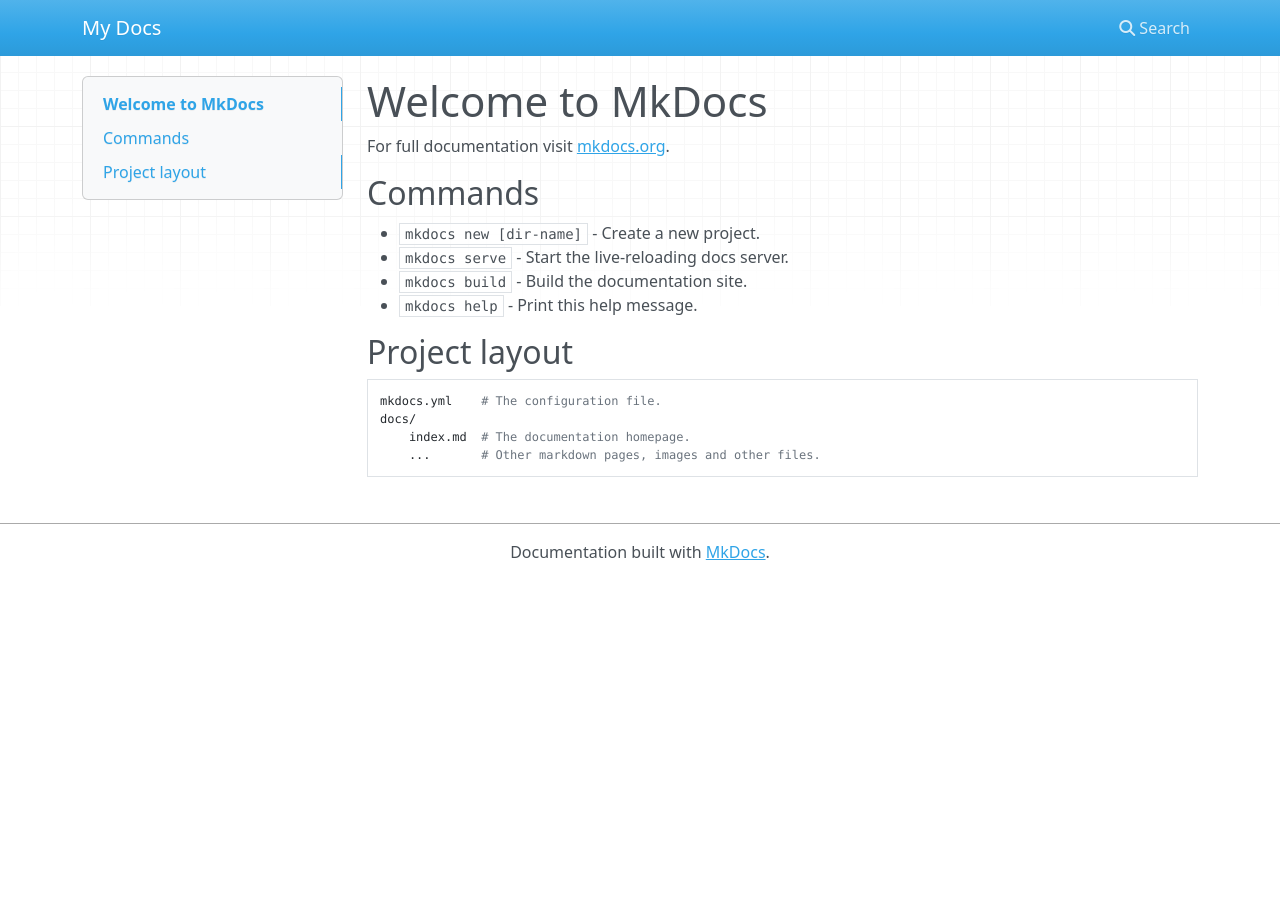
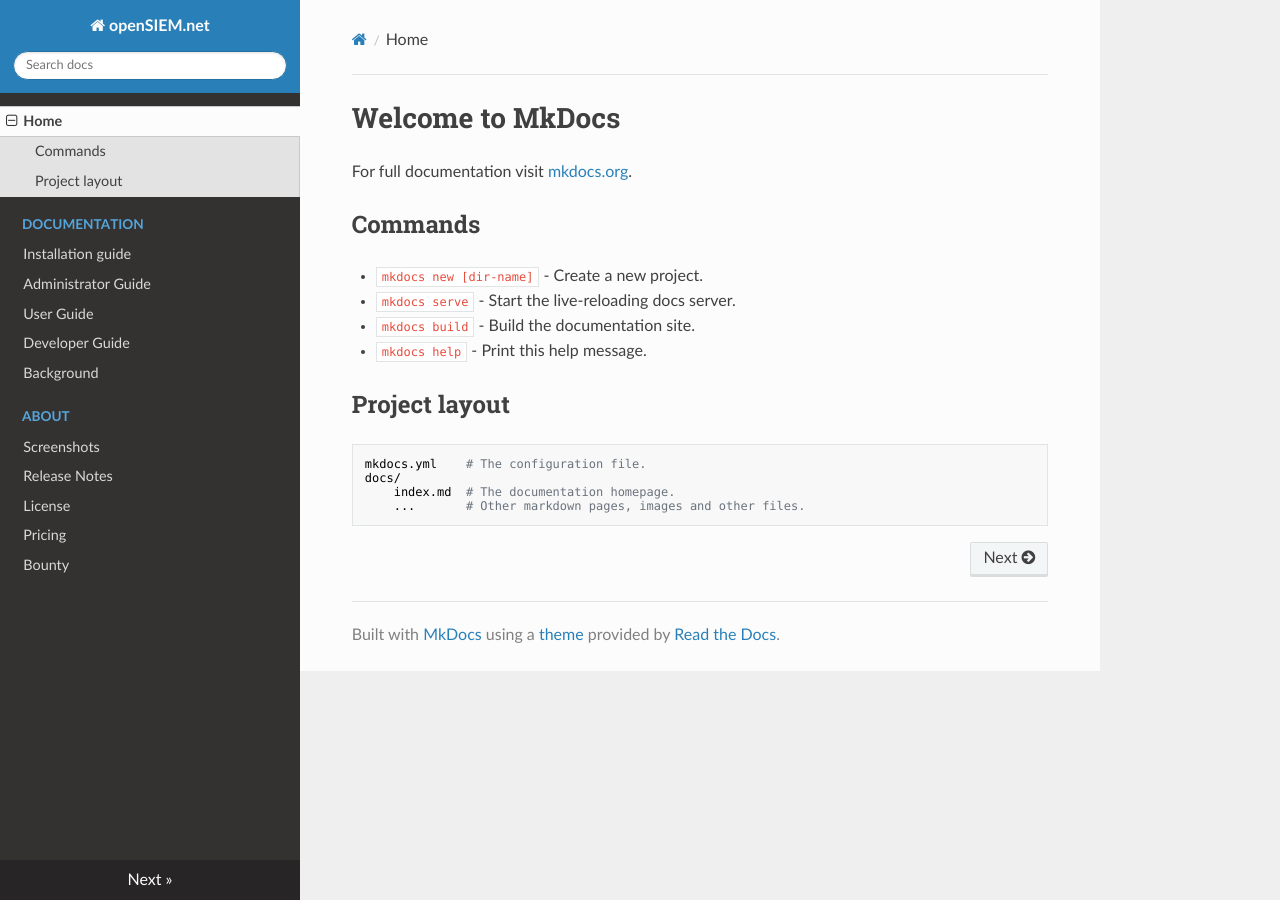
Before and after one commit to opensiem/opensiem.net, an MkDocs documentation site: the page built from docs/index.md, in a window 1280 px wide. Built offline with MkDocs 1.6.1, drawn with Linux system fonts in a browser that asks for light colours; nearby versions of some CDN libraries; old or Windows-style settings are respelled for this version of MkDocs.

Commit message:
basic structure

```diff
--- a/mkdocs.yml
+++ b/mkdocs.yml
@@ -1 +1,17 @@
-site_name: My Docs
+theme: readthedocs
+site_name: openSIEM.net
+
+pages:
+- Home: 'index.md'
+- Documentation:
+    - 'Installation guide': 'guide/installation-guide.md'
+    - 'Administrator Guide': 'guide/administrator-guide.md'
+    - 'User Guide': 'guide/user-guide.md'
+    - 'Developer Guide': 'guide/developer-guide.md'
+    - 'Background': 'guide/background.md'
+- About:
+    - 'Screenshots': 'about/screenshots.md'
+    - 'Release Notes': 'about/release-notes.md'
+    - 'License': 'about/license.md'
+    - 'Pricing': 'about/pricing.md'
+- Bounty: 'bounty/log-bounty-program.md'
```
Also changed, not shown: docs/about/license.md (added, +3 -0 lines), docs/about/pricing.md (added, +11 -0 lines), docs/about/release-notes.md (added, +1 -0 lines), docs/about/screenshots.md (added, +1 -0 lines), docs/bounty/log-bounty-program.md (added, +14 -0 lines), docs/guide/administrator-guide.md (added, +1 -0 lines), docs/guide/background.md (added, +1 -0 lines), docs/guide/developer-guide.md (added, +1 -0 lines), docs/guide/installation-guide.md (added, +1 -0 lines), docs/guide/user-guide.md (added, +1 -0 lines), 1 other file.
